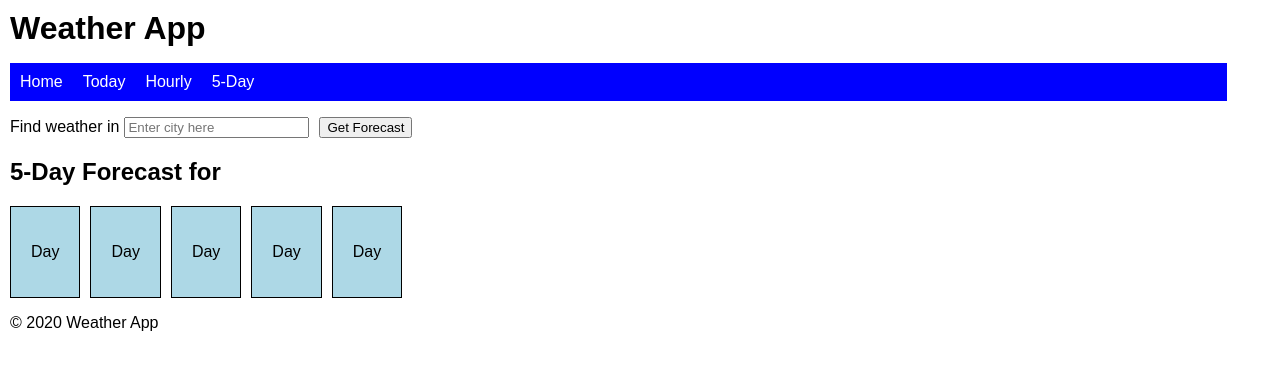
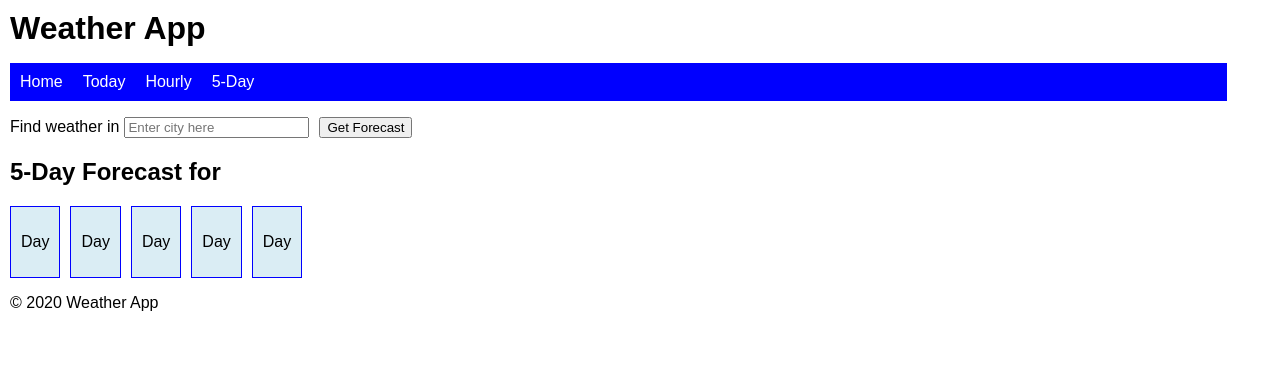
Before and after one commit to josephsenyonjo25/WeatherApp, a React (Create React App) app: page /fiveday in a window 1280 px wide. Shown: the top 370 px of the page. Built offline with nearby package versions, Linux system fonts and the light colour scheme.

Commit message:
added styling to Today component

```diff
--- a/src/App.css
+++ b/src/App.css
@@ -23,9 +23,10 @@ body{
 #days{
   display: flex;
 }
-.OneDay{
-  background-color: lightblue;
-  border: 1px solid black;
-  padding: 20px;
+.OneDay, #today {
+  background-color: #daedf4;
+  border: 1px solid blue;
+  padding: 10px;
   margin-right: 10px;
+  text-align: center;
 }
--- a/src/components/Today.js
+++ b/src/components/Today.js
@@ -7,7 +7,7 @@ function Today() {
       return (
         <div className="Today">
             <h2>Today's Forecast for {data.state.city}</h2>
-            <div className = "today">
+            <div id = "today">
                 <p className = "date">Currently</p>
                 <p className = "current">&deg;</p>
                 <p className = "high">High: &deg;</p>
```
